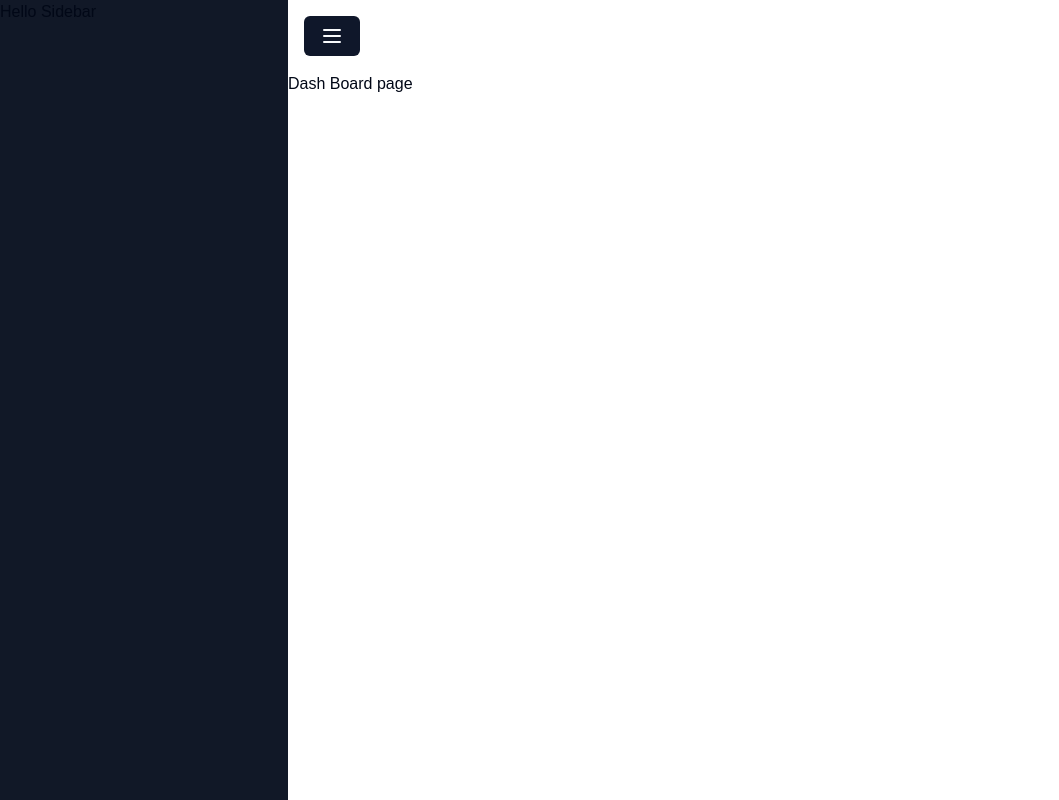
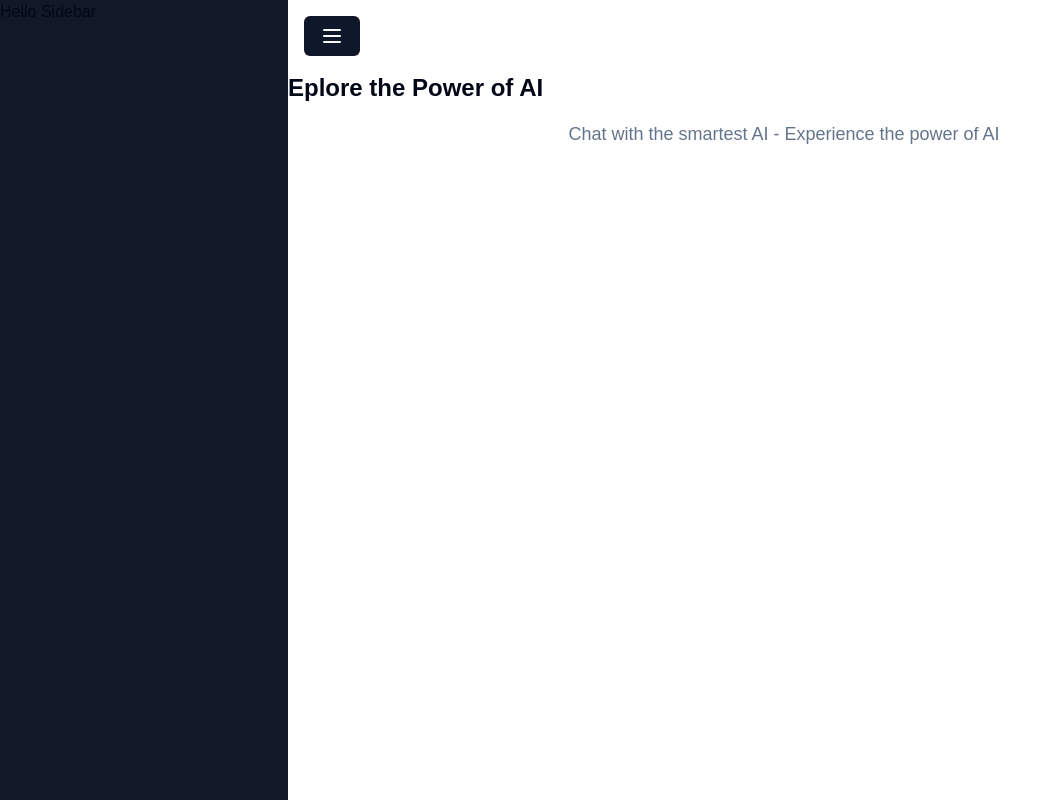
Before and after one commit to Koushik25022005/projectdelta, a Next.js app: page /dashboard in a window 1280 px wide. Shown: the whole page, without its empty margins (0-1059 px from the left). Built offline with nearby package versions, Linux system fonts and the light colour scheme.

Commit message:
Updating Dashboard

```diff
--- a/app/(dashboard)/(routes)/dashboard/page.tsx
+++ b/app/(dashboard)/(routes)/dashboard/page.tsx
@@ -4,7 +4,16 @@ import React from 'react'
 const DashboardPage = () => {
   return (
     <div>
-      <p>Dash Board page</p>
+      <div className="mb-8 space-y-4">
+      <h2 className="text-2xl md:text 4-xl font-bold">
+        Eplore the Power of AI
+      </h2>
+      <p className="text-muted-foreground font-light text-sm
+      md:text-lg text-center">
+        Chat with the smartest AI - Experience the power of AI
+      </p>
+      <div className="px-4 md:px-20 lg:px-32"></div>
+      </div>
       <UserButton afterSignOutUrl='/'/>
     </div>
   )
```
